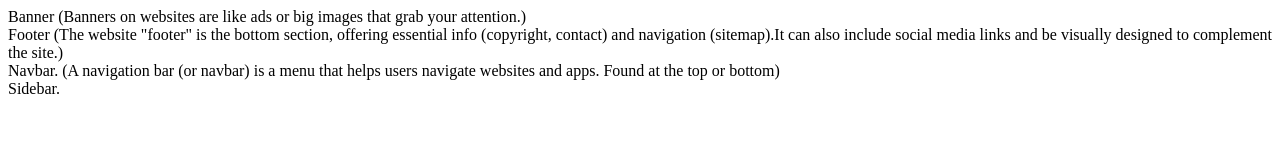
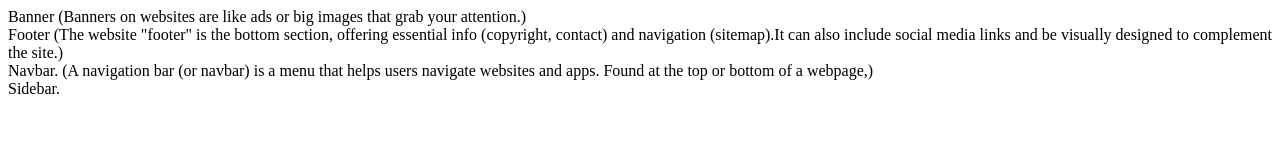
Before and after one commit to Jitu0999/React-Components, a React (Vite) app: page / in a window 1280 px wide. Shown: the top 160 px of the page. Built offline with nearby package versions, Linux system fonts and the light colour scheme.

Commit message:
Update Navbar.jsx

```diff
--- a/src/components/Navbar.jsx
+++ b/src/components/Navbar.jsx
@@ -1,7 +1,7 @@
 const Navbar = () => {
   return (
     <div>
-      Navbar. (A navigation bar (or navbar) is a menu that helps users navigate websites and apps. Found at the top or bottom)
+      Navbar. (A navigation bar (or navbar) is a menu that helps users navigate websites and apps. Found at the top or bottom of a webpage,)
     </div>
   )
 }
```
